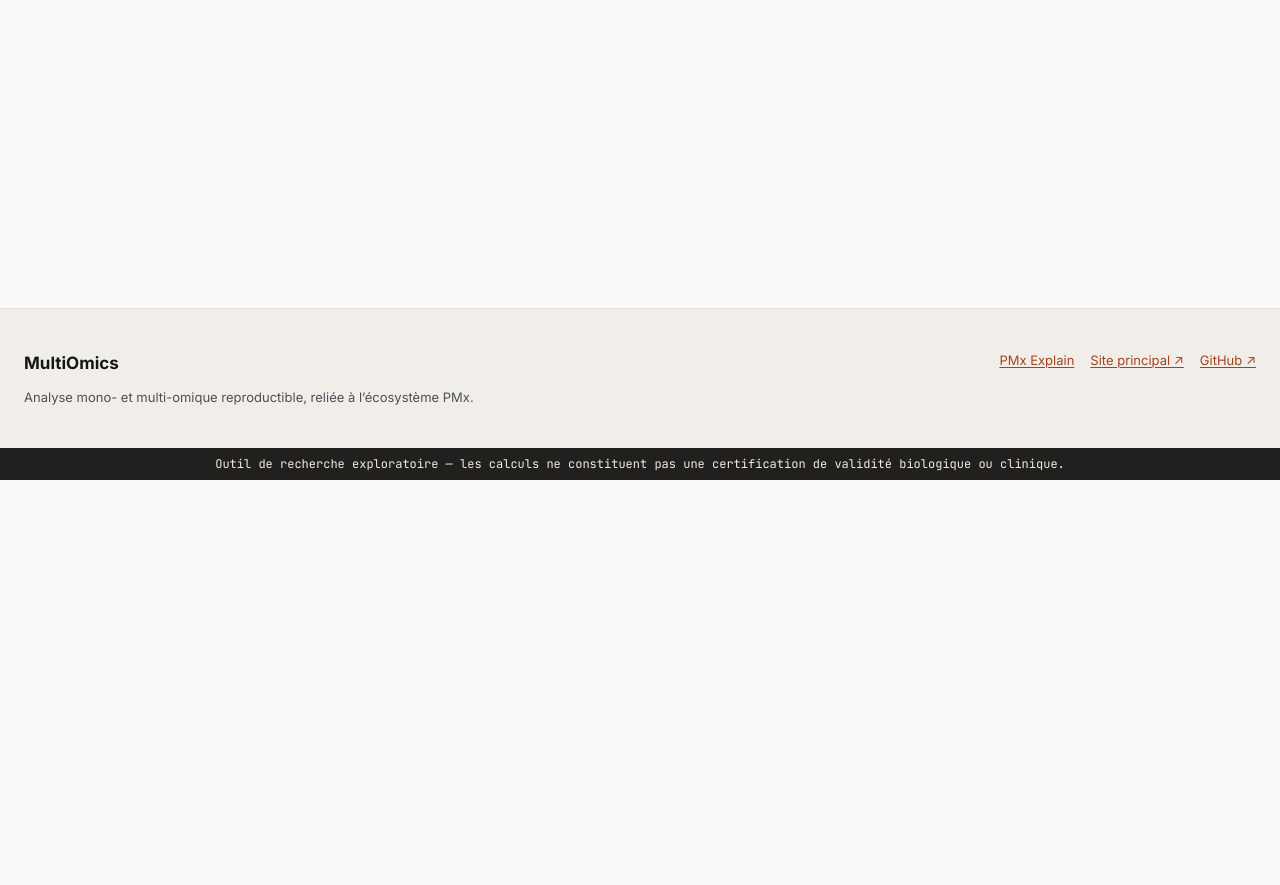
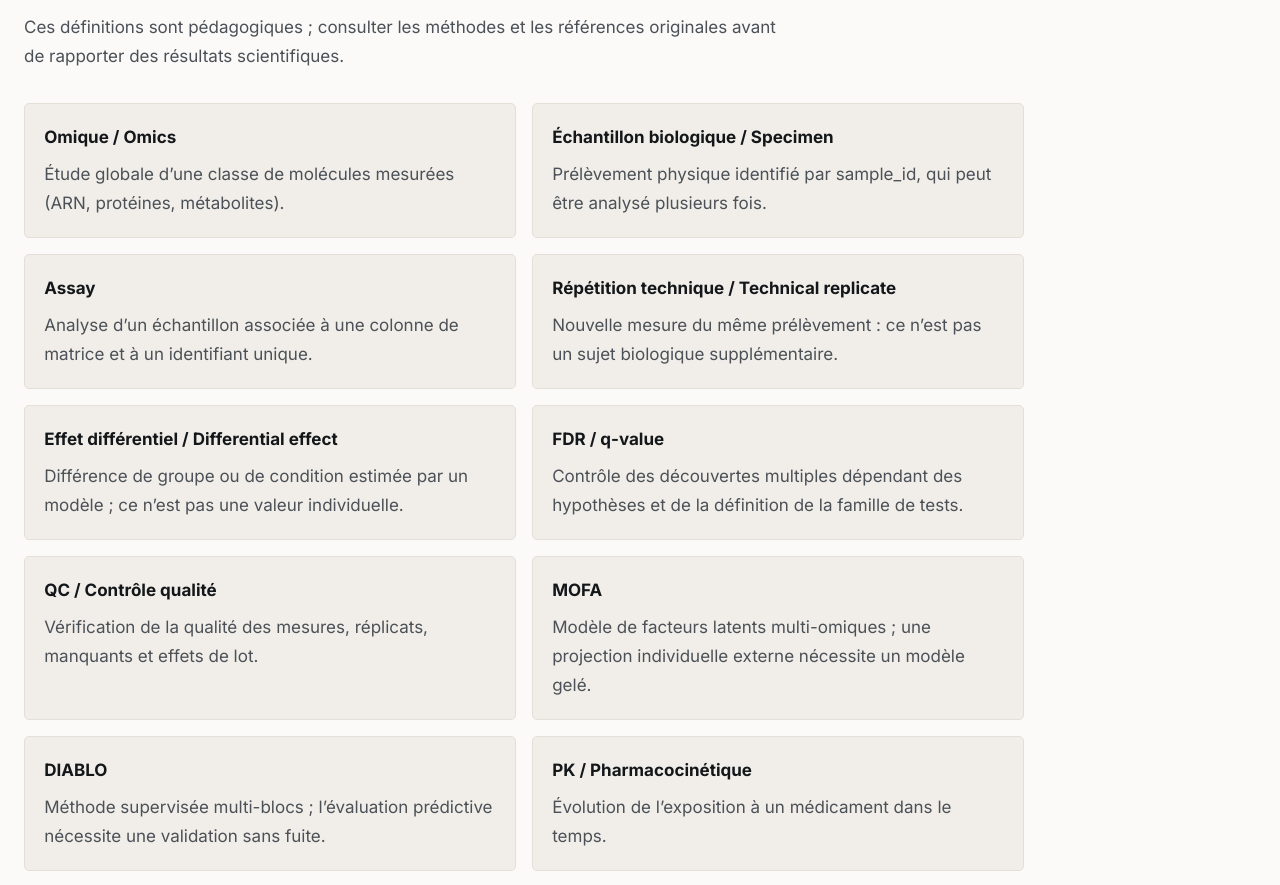
Before and after one commit to rberrah/MultiOmics, a SvelteKit app: page /multiomics/glossary in a window 1280 px wide. Before the commit this address had no page. Shown: the part 320-1205 px from the top of the page. Before the commit the page ends 800 px from the top, so only its background shows below. Built offline with nearby package versions, Linux system fonts and the light colour scheme.

Commit message:
feat(resources): add bilingual omics/PKPD glossary

```diff
--- /dev/null
+++ b/src/routes/multiomics/glossary/+page.svelte
@@ -0,0 +1,38 @@
+<script>
+  import { language } from '$lib/stores/language';
+  const terms = [
+    ['Omique / Omics','Étude globale d’une classe de molécules mesurées (ARN, protéines, métabolites).','System-wide measurement of a class of molecules (RNA, proteins, metabolites).'],
+    ['Échantillon biologique / Specimen','Prélèvement physique identifié par sample_id, qui peut être analysé plusieurs fois.','Physical biospecimen identified by sample_id, potentially assayed more than once.'],
+    ['Assay','Analyse d’un échantillon associée à une colonne de matrice et à un identifiant unique.','Measurement of a specimen corresponding to one matrix column and a unique assay identifier.'],
+    ['Répétition technique / Technical replicate','Nouvelle mesure du même prélèvement : ce n’est pas un sujet biologique supplémentaire.','Repeated measurement of the same specimen, not an additional biological subject.'],
+    ['Effet différentiel / Differential effect','Différence de groupe ou de condition estimée par un modèle ; ce n’est pas une valeur individuelle.','Group- or condition-level model effect, not an individual measurement.'],
+    ['FDR / q-value','Contrôle des découvertes multiples dépendant des hypothèses et de la définition de la famille de tests.','Multiple-testing adjustment whose interpretation depends on assumptions and the test family.'],
+    ['QC / Contrôle qualité','Vérification de la qualité des mesures, réplicats, manquants et effets de lot.','Assessment of measurement quality, replicates, missingness and batch effects.'],
+    ['MOFA','Modèle de facteurs latents multi-omiques ; une projection individuelle externe nécessite un modèle gelé.','Multi-omics latent factor model; external individual projection requires a frozen fitted model.'],
+    ['DIABLO','Méthode supervisée multi-blocs ; l’évaluation prédictive nécessite une validation sans fuite.','Supervised multiblock method; predictive claims require leakage-safe validation.'],
+    ['PK / Pharmacocinétique','Évolution de l’exposition à un médicament dans le temps.','Drug exposure and concentration changes over time.'],
+    ['PD / Pharmacodynamie','Relation entre exposition, cible biologique et effet.','Relationship between drug exposure, biological target and effect.'],
+    ['Provenance','Traçabilité des fichiers, échelles, versions et analyses exécutées.','Traceability of files, data scales, software versions and executed analyses.']
+  ];
+</script>
+<svelte:head>
+  <title>{$language === 'en' ? 'Glossary — MultiOmics' : 'Glossaire — MultiOmics'}</title>
+  <meta name="description" content={$language === 'en' ? 'Omics and PK/PD terminology explained for researchers.' : 'Définitions pédagogiques en omiques et PK/PD.'}/>
+</svelte:head>
+<section class="content">
+  <p class="eyebrow">MultiOmics · {$language === 'en' ? 'Resources' : 'Ressources'}</p>
+  <h1>{$language === 'en' ? 'Omics glossary' : 'Glossaire des omiques'}</h1>
+  <p>{$language === 'en' ? 'Definitions are educational; consult the methods and original references before reporting a scientific result.' : 'Ces définitions sont pédagogiques ; consulter les méthodes et les références originales avant de rapporter des résultats scientifiques.'}</p>
+  <dl>{#each terms as term}
+    <div class="entry"><dt>{term[0]}</dt><dd>{$language === 'en' ? term[2] : term[1]}</dd></div>
+  {/each}</dl>
+</section>
+<style>
+  .content{padding-block:clamp(2rem,5vw,4rem);max-width:1000px}
+  .content>p{max-width:72ch;color:var(--text-secondary)}
+  dl{display:grid;grid-template-columns:repeat(2,minmax(0,1fr));gap:1rem;margin:2rem 0}
+  .entry{border:1px solid var(--border-subtle);border-radius:var(--radius);padding:1.2rem;background:var(--bg-secondary)}
+  dt{font-weight:700;color:var(--text-primary)}
+  dd{margin:.5rem 0 0;color:var(--text-secondary)}
+  @media(max-width:680px){dl{grid-template-columns:1fr}}
+</style>
```
